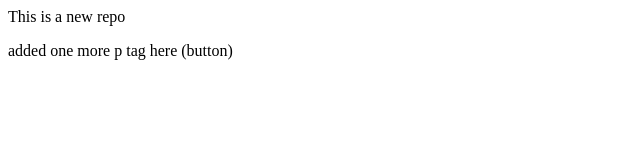
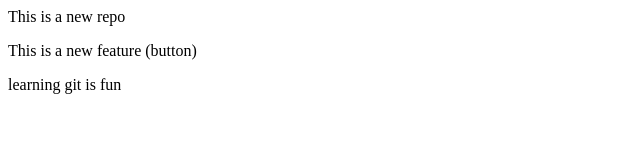
Before and after one commit to VCodeWithHeart/localrepo, a plain HTML site: page index.html in a window 1280 px wide. Shown: the whole page, without its empty margins (0-640 px from the left). Drawn offline with Linux system fonts and the light colour scheme.

```diff
--- a/index.html
+++ b/index.html
@@ -1,2 +1,3 @@
 <p>This is a new repo</p>
-<p>added one more p tag here (button)</p>
+<p>This is a new feature (button)</p>
+<p>learning git is fun</p>
```
